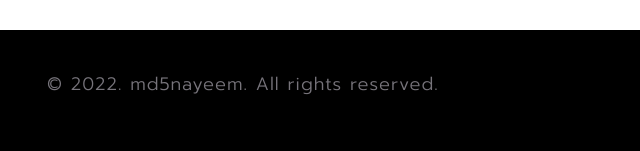
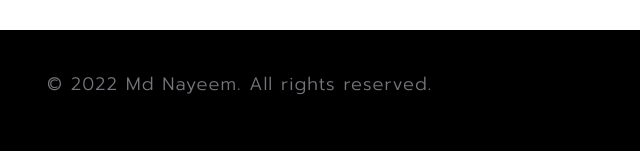
Before and after one commit to md5nayeem/E-Commerce, a plain HTML site: page index.html in a window 1280 px wide. Shown: the part 4705-4856 px from the top of the page, 35-675 px from the left. Drawn offline with nearby package versions, Linux system fonts and the light colour scheme.

Commit message:
Update index.html

```diff
--- a/index.html
+++ b/index.html
@@ -383,7 +383,7 @@
         <div class="row align-items-center">
           <div class="col-md-6 text-md-start text-center">
             <div class="footer-logo text-muted mb-3 mb-md-0">
-              <p>© 2022. md5nayeem. All rights reserved.</p>
+              <p>© 2022 Md Nayeem. All rights reserved.</p>
             </div>
           </div>
 
```
